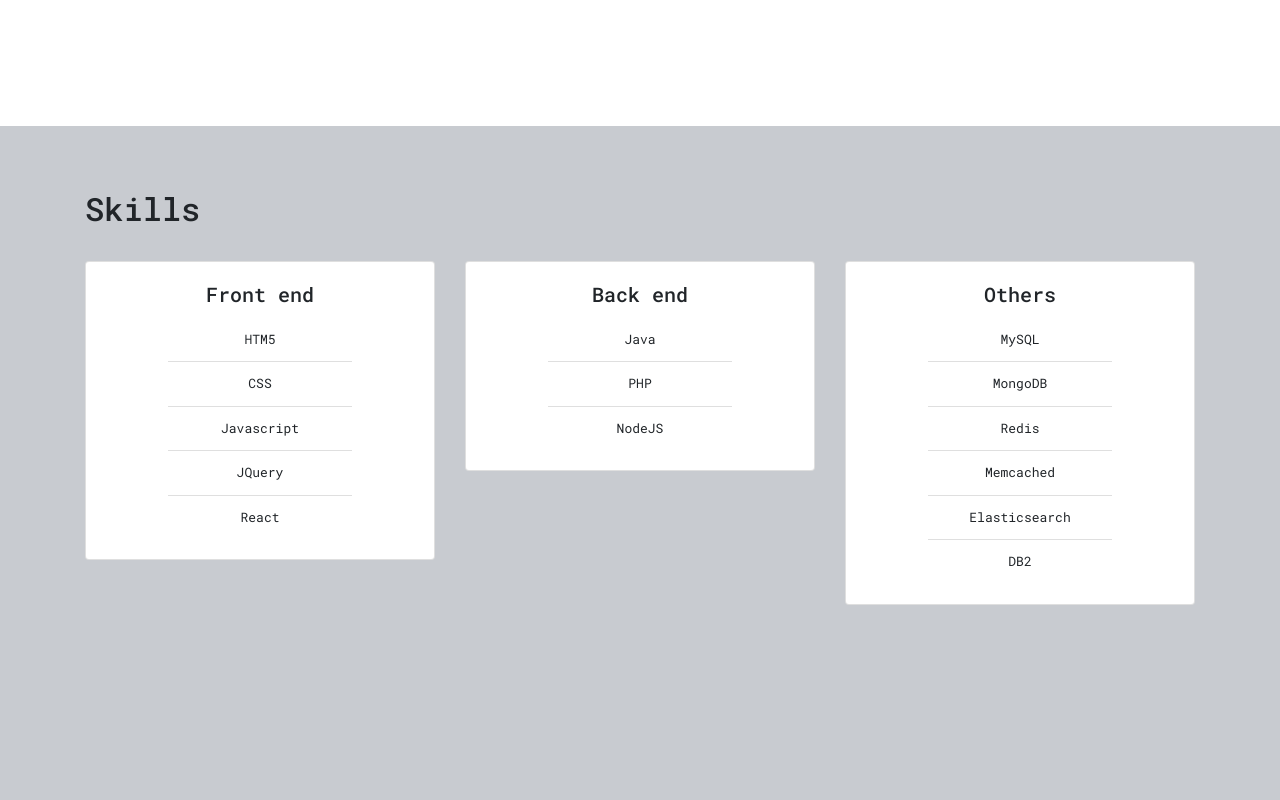
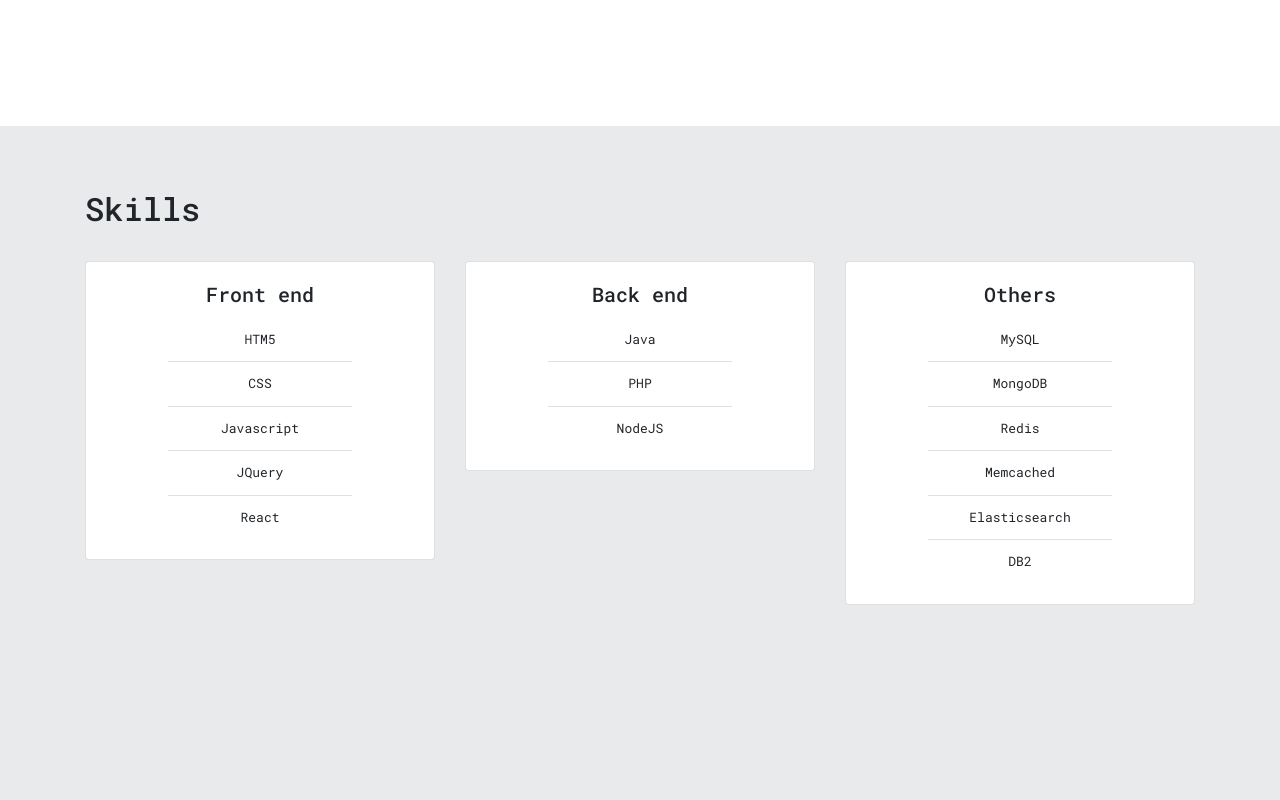
Before and after one commit to trantanhdev/portfolio, a Next.js app: page / in a window 1280 px wide. Shown: the part 1020-1820 px from the top of the page. Built offline with nearby package versions, Linux system fonts and the light colour scheme.

Commit message:
style: colors

```diff
--- a/components/home/navbar.module.css
+++ b/components/home/navbar.module.css
@@ -7,7 +7,7 @@
 }
 
 .my_nav_item:hover {
-  background-color: #808489;
+  background-color: #1c3e5f;
 }
 
 .my_nav_link:hover {
--- a/components/home/section.module.css
+++ b/components/home/section.module.css
@@ -8,7 +8,7 @@
 }
 
 .bg_gr {
-  background-color: #c8cbd0;
+  background-color: #e9eaec;
 }
 
 .bg_pr {
```
